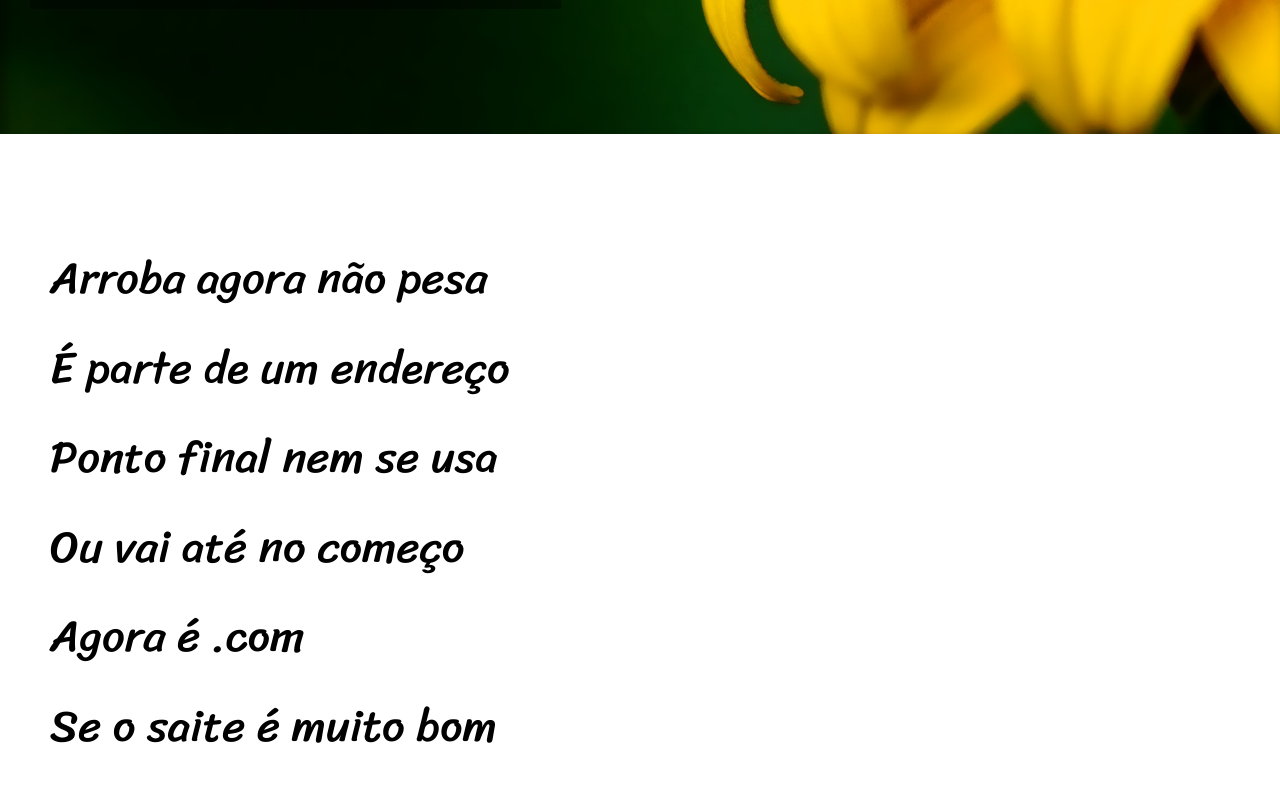
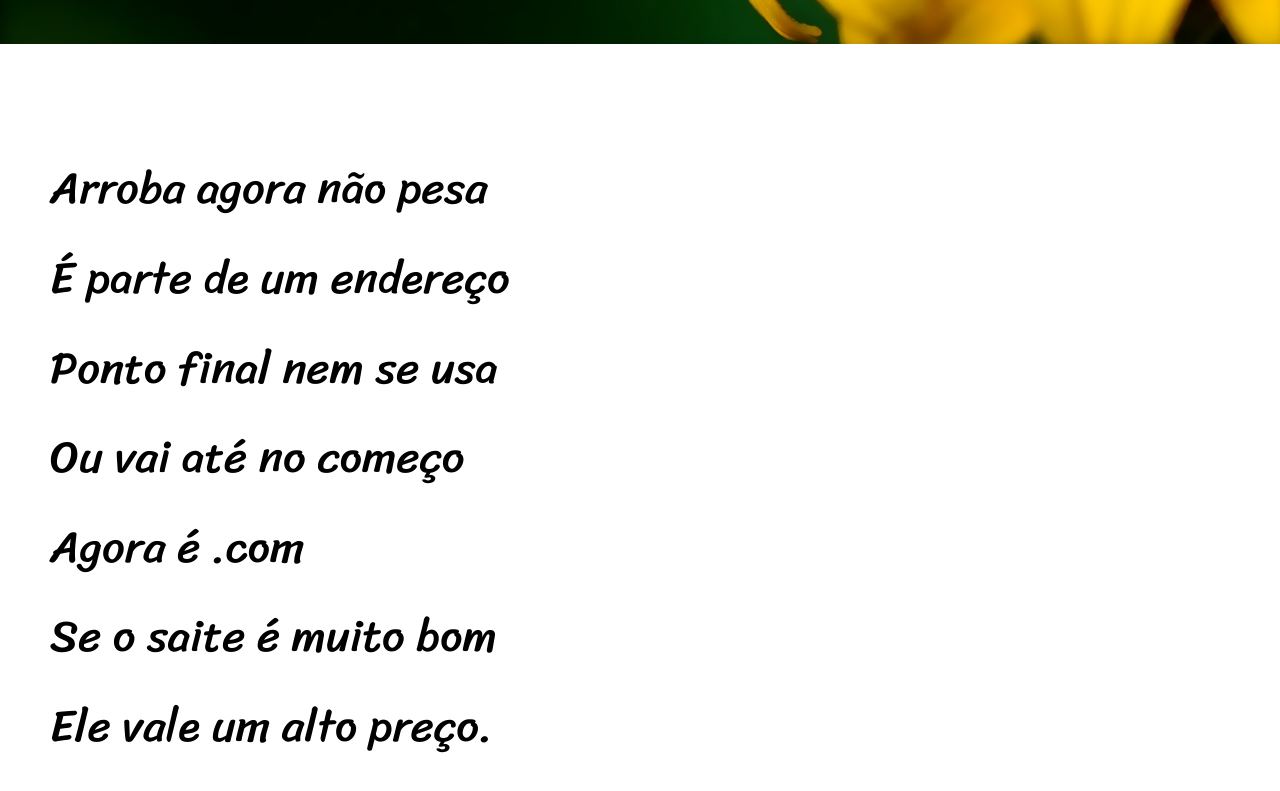
Before and after one commit to alexsantos1910/desafio-cordel, a plain HTML site: page index.html in a window 1280 px wide. Shown: the part 1840-2631 px from the top of the page. Drawn offline with Linux system fonts and the light colour scheme.

Commit message:
corrigindo bug

```diff
--- a/style.css
+++ b/style.css
@@ -3,7 +3,7 @@
 @import url('https://fonts.googleapis.com/css2?family=Passion+One:wght@700&family=Sriracha&display=swap');
 
 :root {
-    ---font1: Verdana, Geneva, Tahoma, sans-serif;
+    ---font1: Verdana, Tahoma, sans-serif;
     ---font2: 'Passion One', cursive;
     ---font3: 'Sriracha', cursive;
 }
@@ -67,18 +67,14 @@ section.normal {
 
 section > p {
     display: block;
-    margin-block-start: 1em;
-    margin-block-end: 1em;
-    margin-inline-start: 0px;
-    margin-inline-end: 0px;
+
 }
 
 section.normal > p {
     margin: 10px;
     padding: 10px;
-    text-align: left;
     width: 80vh;
-    max-width: 180vw
+    max-width: 70vw
 }
 
 section.imagem > p {
@@ -99,13 +95,13 @@ section.imagem {
 }
 
 section#img01 {
-    background-image: url(../imagens/background001.jpg);
+    background-image: url(imagens/background001.jpg);
     background-position: right center;
 
 }
 
 section#img02 {
-    background-image: url(../imagens/background002.jpg);
+    background-image: url(imagens/background002.jpg);
     background-position: right center;
 }
 
```
